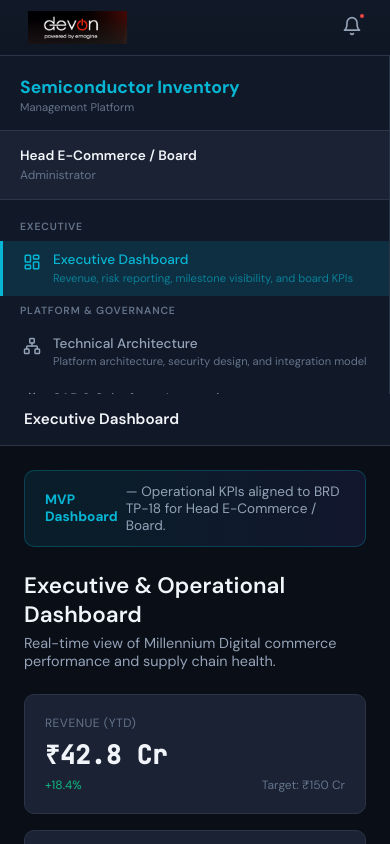
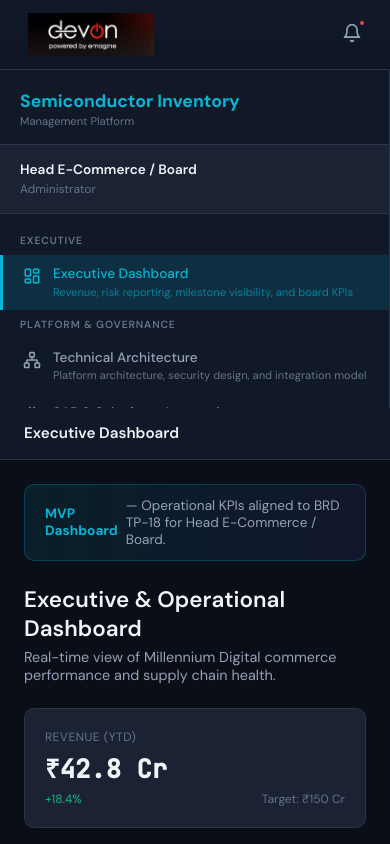
Before and after one commit to mn5658734/MilleniumInventoryManagemnt, a React (Vite) app: page / in a window 390 px wide. Both pictures are taken after a click on the button 195 px from the left and 979 px from the top of the page. Built offline with nearby package versions, Linux system fonts and the light colour scheme.

Commit message:
Increase devon logo size by 25% across the application.
Scale landing and app top bar logos from 44px to 55px and expand the top bar height to fit the larger asset.

```diff
--- a/src/index.css
+++ b/src/index.css
@@ -247,7 +247,7 @@ button {
 }
 
 .app-topbar {
-  height: 56px;
+  height: 70px;
   display: flex;
   align-items: center;
   padding: 0 1.25rem;
@@ -301,7 +301,7 @@ button {
 
 .devon-logo--corner .devon-logo__img,
 .devon-logo--landing-corner .devon-logo__img {
-  height: 44px;
+  height: 55px;
   width: auto;
   display: block;
   object-fit: contain;
@@ -313,13 +313,13 @@ button {
 
 .devon-logo--sidebar .devon-logo__img {
   width: 100%;
-  max-width: 220px;
+  max-width: 275px;
   height: auto;
   display: block;
 }
 
 .devon-logo--header .devon-logo__img {
-  height: 36px;
+  height: 45px;
   width: auto;
   display: block;
 }
@@ -1201,7 +1201,7 @@ button {
   .h-bar-row { grid-template-columns: 1fr; gap: 0.35rem; }
   .h-bar-value { text-align: left; }
   .devon-logo--corner .devon-logo__img,
-  .devon-logo--landing-corner .devon-logo__img { height: 34px; }
+  .devon-logo--landing-corner .devon-logo__img { height: 43px; }
   .landing-logo-corner {
     top: 1rem;
     left: 1rem;
```
